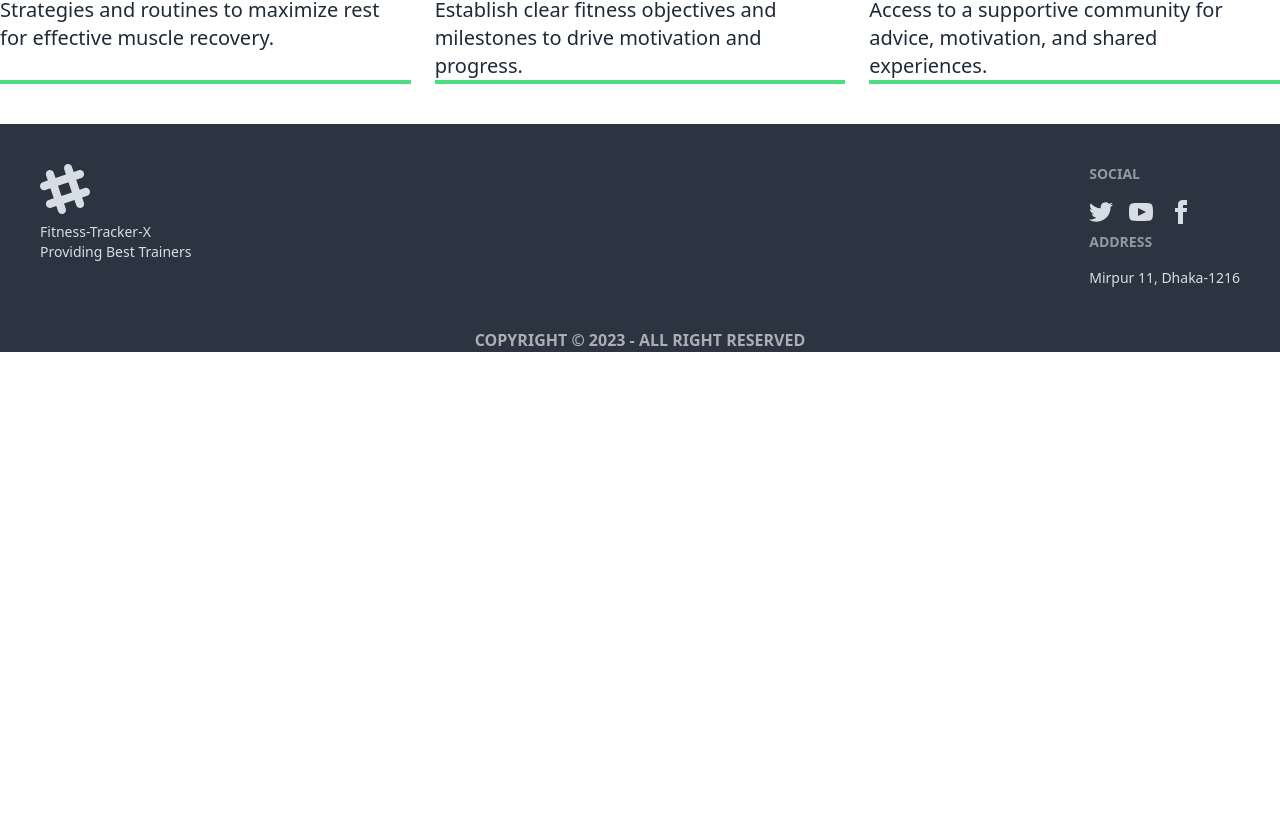
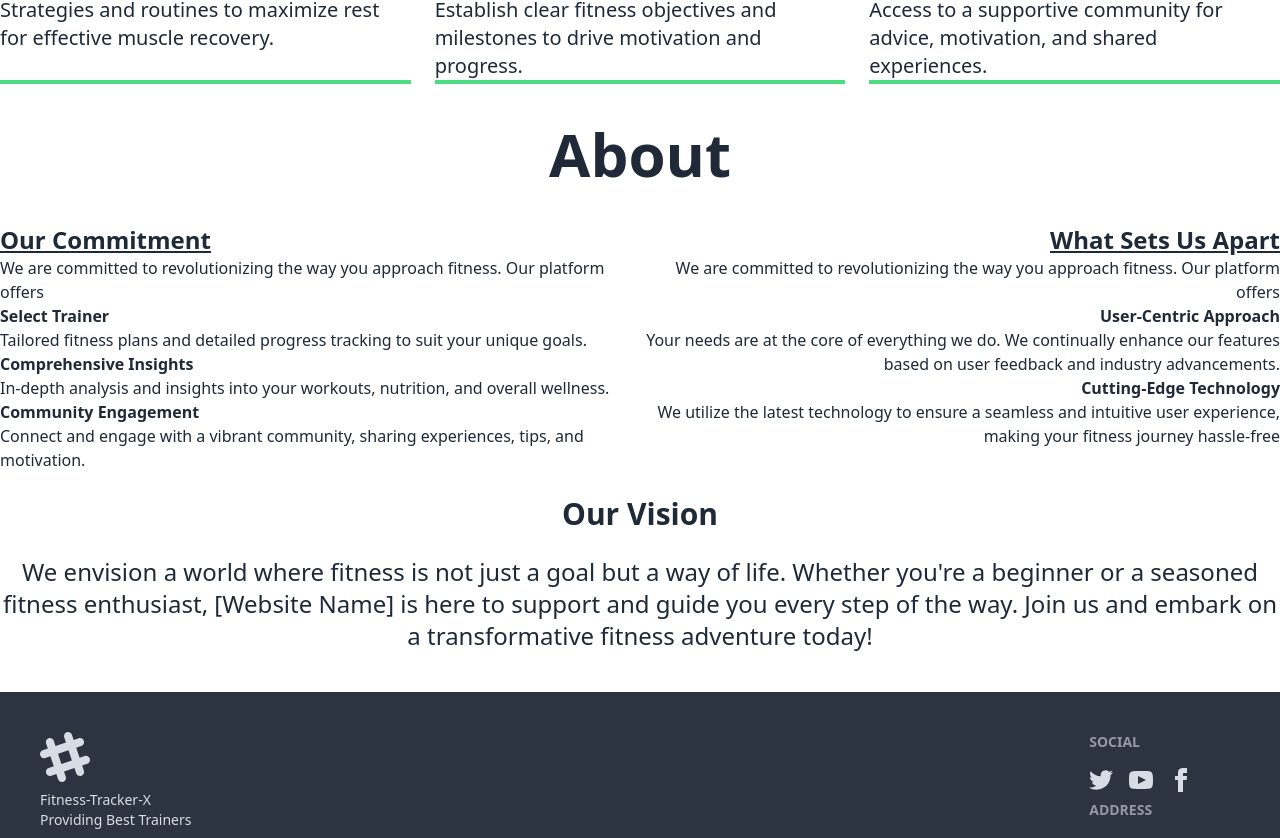
Before and after one commit to NFRIDOY/fitness-tracker-x-client, a React (Vite) app: page / in a window 1280 px wide. Shown: the part 1038-1876 px from the top of the page. Before the commit the page ends 1398 px from the top, so only its background shows below. Built offline with nearby package versions, Linux system fonts and the light colour scheme; no server answers.

Commit message:
Feat: About section done

```diff
--- /dev/null
+++ b/src/components/About/About.jsx
@@ -0,0 +1,74 @@
+import Header1 from "../Headers/Header1";
+
+
+
+export default function About() {
+    return (
+        <div>
+            <Header1>
+                About
+            </Header1>
+            <section className="flex">
+                <div className="w-1/2">
+                    <h2 className="font-bold text-2xl underline">
+                        Our Commitment
+                    </h2>
+                    <p >
+                        We are committed to revolutionizing the way you approach fitness. Our platform offers
+                        <ul>
+                            <li>
+                                <h3 className="font-bold">
+                                    Select Trainer
+                                </h3>
+                                Tailored fitness plans and detailed progress tracking to suit your unique goals.
+                            </li>
+                            <li>
+                                <h3 className="font-bold">
+                                    Comprehensive Insights
+                                </h3>
+                                In-depth analysis and insights into your workouts, nutrition, and overall wellness.
+                            </li>
+                            <li>
+                                <h3 className="font-bold">
+                                    Community Engagement
+                                </h3>
+                                Connect and engage with a vibrant community, sharing experiences, tips, and motivation.
+                            </li>
+                        </ul>
+                    </p>
+                </div>
+                <div className="w-1/2 text-right">
+                    <h2 className="font-bold text-2xl text-right underline">
+                        What Sets Us Apart
+                    </h2>
+                    <p >
+                        We are committed to revolutionizing the way you approach fitness. Our platform offers
+                        <ul>
+                            <li>
+                                <h3 className="font-bold">
+                                    User-Centric Approach
+                                </h3>
+                                Your needs are at the core of everything we do. We continually enhance our features based on user feedback and industry advancements.
+                            </li>
+                            <li>
+                                <h3 className="font-bold">
+                                    Cutting-Edge Technology
+                                </h3>
+                                We utilize the latest technology to ensure a seamless and intuitive user experience, making your fitness journey hassle-free
+                            </li>
+
+                        </ul>
+                    </p>
+                </div>
+            </section>
+            <section>
+                <h2 className="text-3xl font-semibold my-6 text-center">Our Vision</h2>
+                <p className="text-center text-2xl">
+                    We envision a world where fitness is not just a goal but a way of life. Whether you're a beginner or a seasoned fitness enthusiast, [Website Name] is here to support and guide you every step of the way.
+
+                    Join us and embark on a transformative fitness adventure today!
+                </p>
+            </section>
+        </div>
+    )
+}
--- a/src/components/Features/Features.jsx
+++ b/src/components/Features/Features.jsx
@@ -1,6 +1,7 @@
 import { data } from "autoprefixer"
 import { useEffect, useState } from "react"
 import Container from "../Container/Container"
+import Header1 from "../Headers/Header1"
 
 
 export default function Features() {
@@ -16,9 +17,7 @@ export default function Features() {
 
     return (
         <div>
-            <Container>
-                <h1 className="text-center text-6xl font-bold">Features</h1>
-            </Container>
+            <Header1>Features</Header1>
             <div className="grid lg:grid-cols-3 gap-6">
                 {
                     features.map(feature => <div key={feature.feature_id} className="flex flex-col items-center border-b-4 border-green-400">
--- /dev/null
+++ b/src/components/Headers/Header1.jsx
@@ -0,0 +1,9 @@
+
+
+export default function Header1({ children }) {
+    return (
+        <h1 className="text-center text-6xl font-bold mb-10">
+            {children}
+        </h1>
+    )
+}
--- a/src/pages/Home/Home.jsx
+++ b/src/pages/Home/Home.jsx
@@ -1,3 +1,4 @@
+import About from "../../components/About/About";
 import Banner from "../../components/Banner/Banner";
 import Container from "../../components/Container/Container";
 import Features from "../../components/Features/Features";
@@ -14,6 +15,9 @@ export default function Home() {
                     <Features></Features>
                 </section>
             </Container>
+            <Container>
+                <About></About>
+            </Container>
         </div>
     )
 }
```
